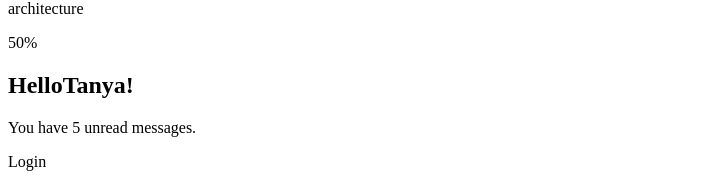
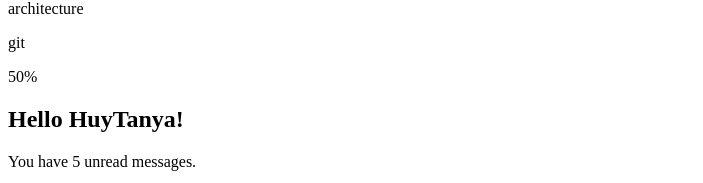
Before and after one commit to maksymmukanovskyi/react-learning-app, a React (Create React App) app: page / in a window 1280 px wide. Shown: the part 630-813 px from the top of the page, without its empty margins (0-703 px from the left). Built offline with nearby package versions, Linux system fonts and the light colour scheme.

Commit message:
added sweare word

```diff
--- a/src/Specifications.js
+++ b/src/Specifications.js
@@ -4,9 +4,9 @@ import  {LogoutButton, LoginButton} from  "./Buttons"
 
 const Specifications = ({name,  discount, unreadMessages, isLoggedIn}) => (
     <section>
-        <p>{name}</p>
+        <p>{name}</p>git
         <p>{discount}</p>
-        <h1>Hello{unreadMessages}!</h1>
+        <h1>Hello Huy{unreadMessages}!</h1>
         {unreadMessages.length > 0 && (
             <p>You have {unreadMessages.length} unread messages.</p>
         )}
```
